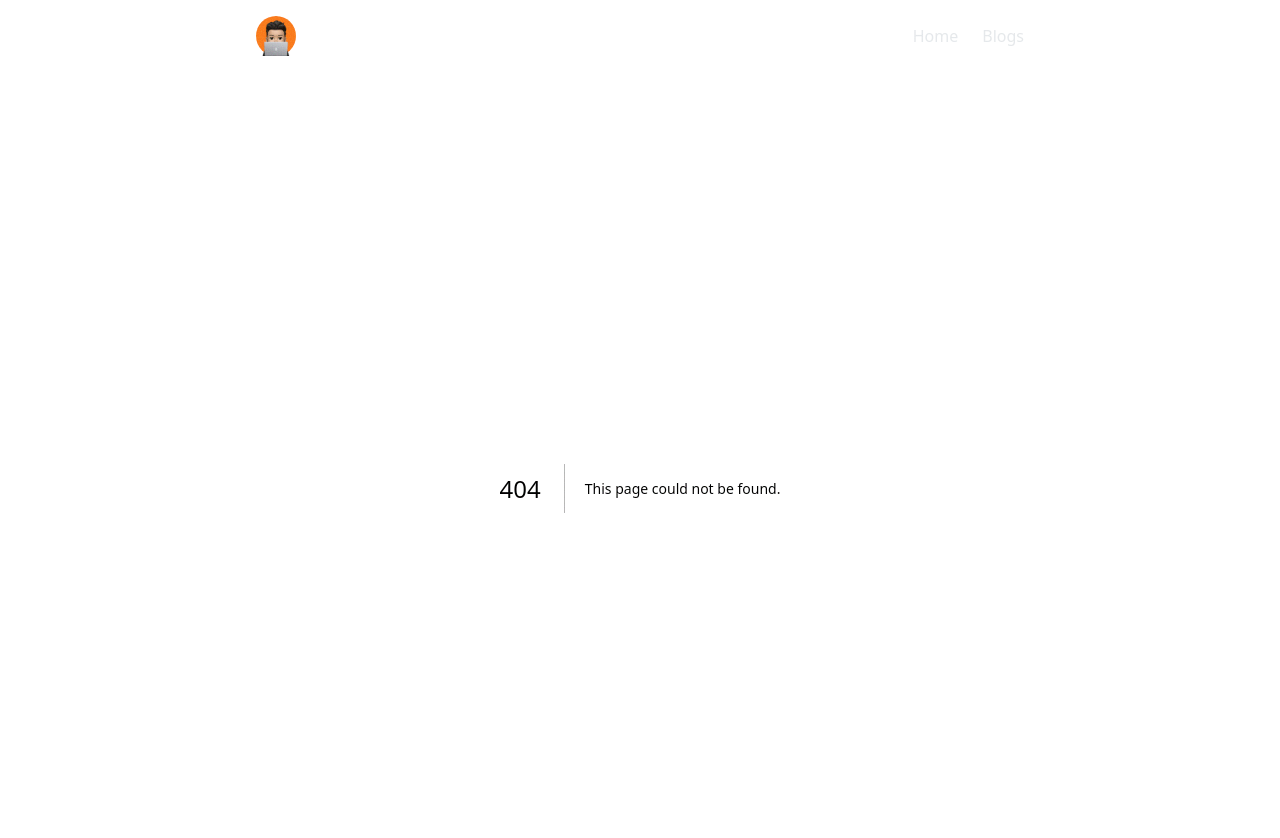
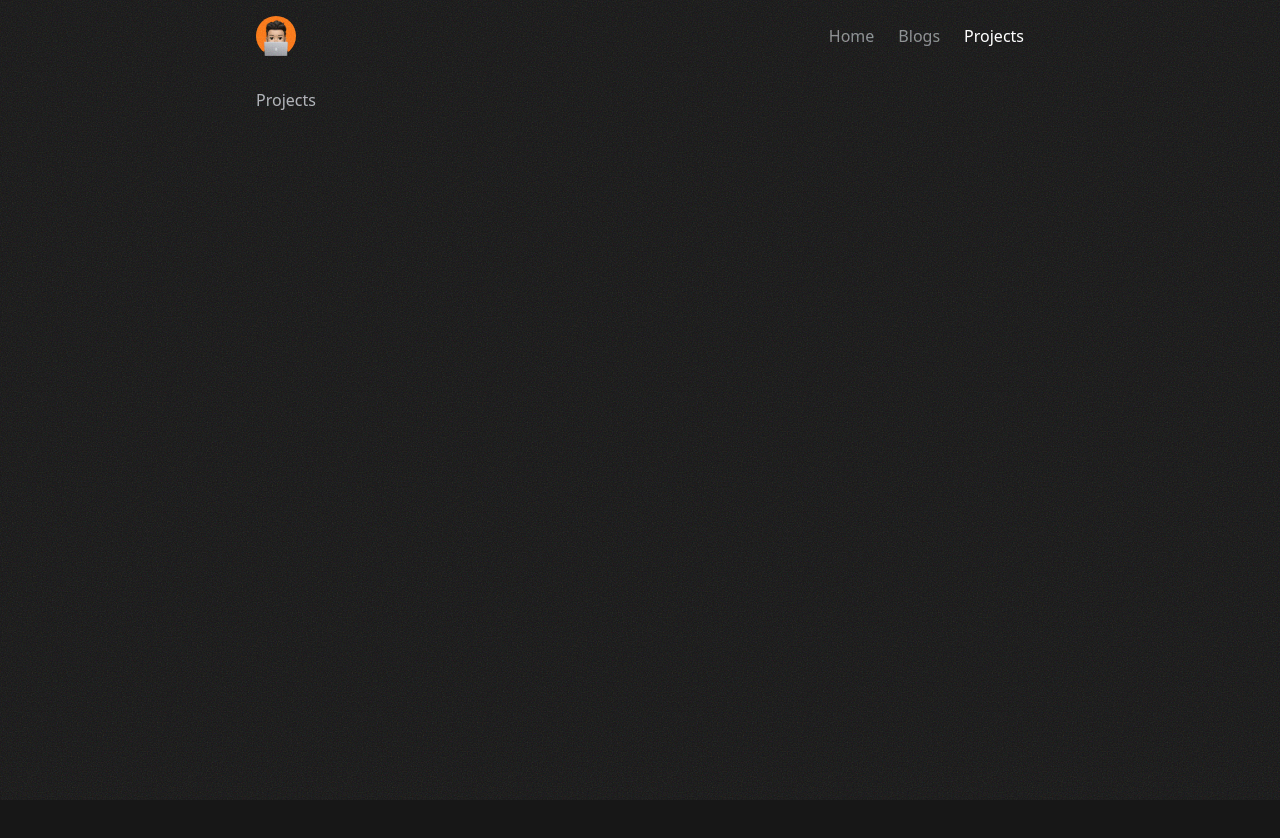
Before and after one commit to mehmetsagir/mehmetsagir.dev, a Next.js app: page /projects in a window 1280 px wide. Before the commit this address had no page. Shown: the top 838 px of the page. After the commit the page ends 800 px from the top, so only its background shows below. Built offline with nearby package versions, Linux system fonts and the light colour scheme.

Commit message:
feat: add projects page

```diff
--- /dev/null
+++ b/app/projects/page.tsx
@@ -0,0 +1,3 @@
+export default async function ProjectsPage() {
+  return <div>Projects</div>;
+}
--- a/components/header.tsx
+++ b/components/header.tsx
@@ -16,7 +16,8 @@ interface INavigation {
 
 const NAVIGATIONS: INavigation[] = [
   { label: 'Home', href: '/' },
-  { label: 'Blogs', href: '/blogs' }
+  { label: 'Blogs', href: '/blogs' },
+  { label: 'Projects', href: '/projects' }
 ];
 
 export function Menu() {
```
